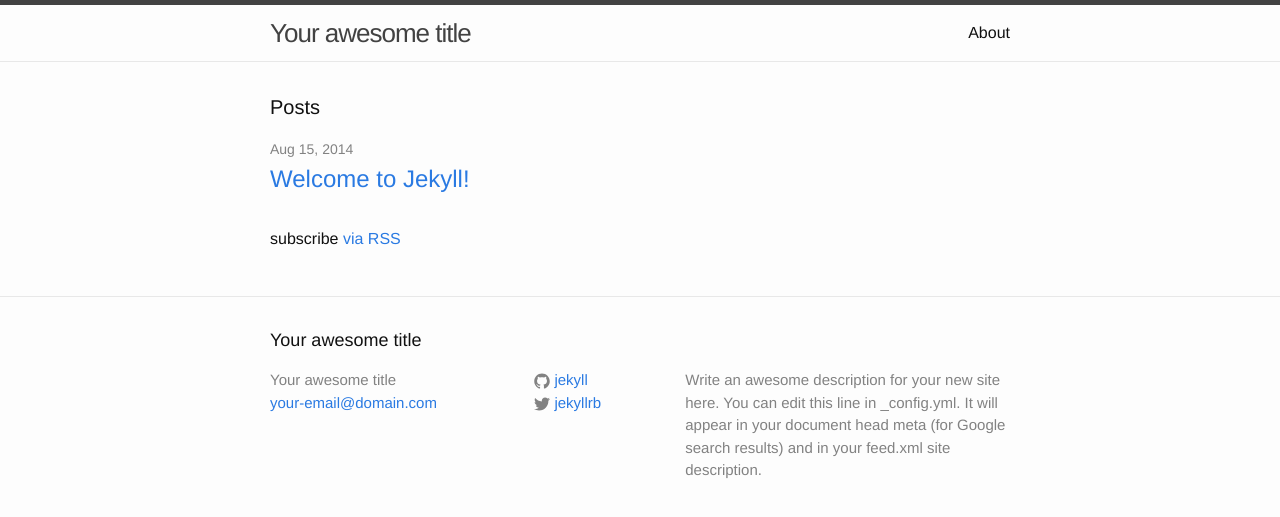
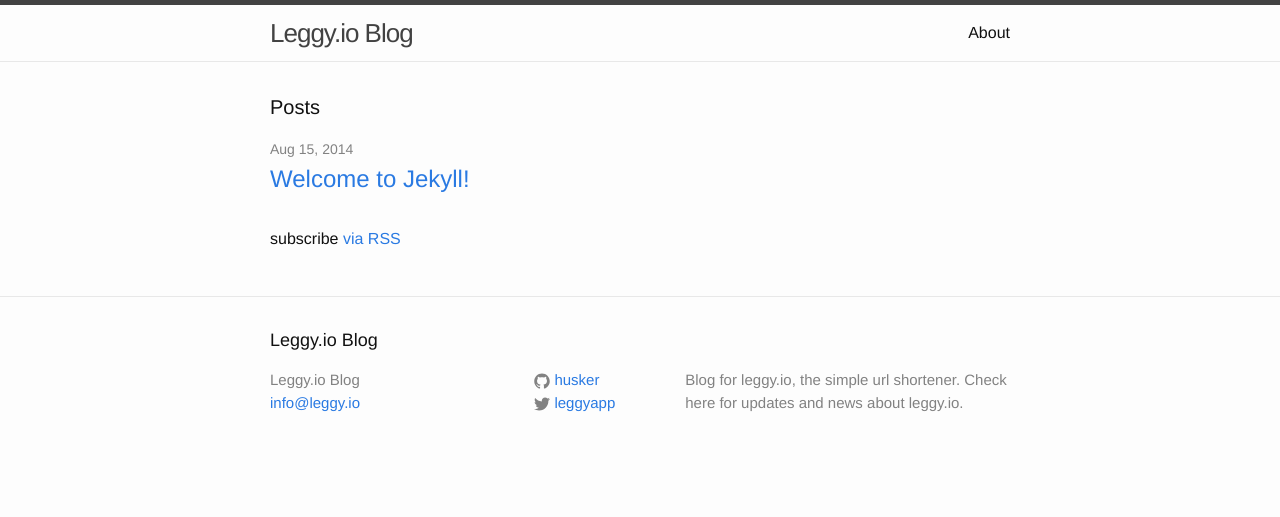
Before and after one commit to husker/husker.github.com, a Jekyll site: the page built from index.html, in a window 1280 px wide. Shown: the top 517 px of the page. Built offline with Jekyll 4.4.1, drawn with Linux system fonts in a browser that asks for light colours.

Commit message:
customize

```diff
--- a/_config.yml
+++ b/_config.yml
@@ -1,14 +1,12 @@
 # Site settings
-title: Your awesome title
-email: your-email@domain.com
+title: Leggy.io Blog
+email: info@leggy.io
 description: > # this means to ignore newlines until "baseurl:"
-  Write an awesome description for your new site here. You can edit this
-  line in _config.yml. It will appear in your document head meta (for
-  Google search results) and in your feed.xml site description.
+  Blog for leggy.io, the simple url shortener. Check here for updates and news about leggy.io.
 baseurl: "" # the subpath of your site, e.g. /blog/
-url: "http://yourdomain.com" # the base hostname & protocol for your site
-twitter_username: jekyllrb
-github_username:  jekyll
+url: "http://leggy.io" # the base hostname & protocol for your site
+twitter_username: leggyapp
+github_username:  husker
 
 # Build settings
 markdown: kramdown
```
